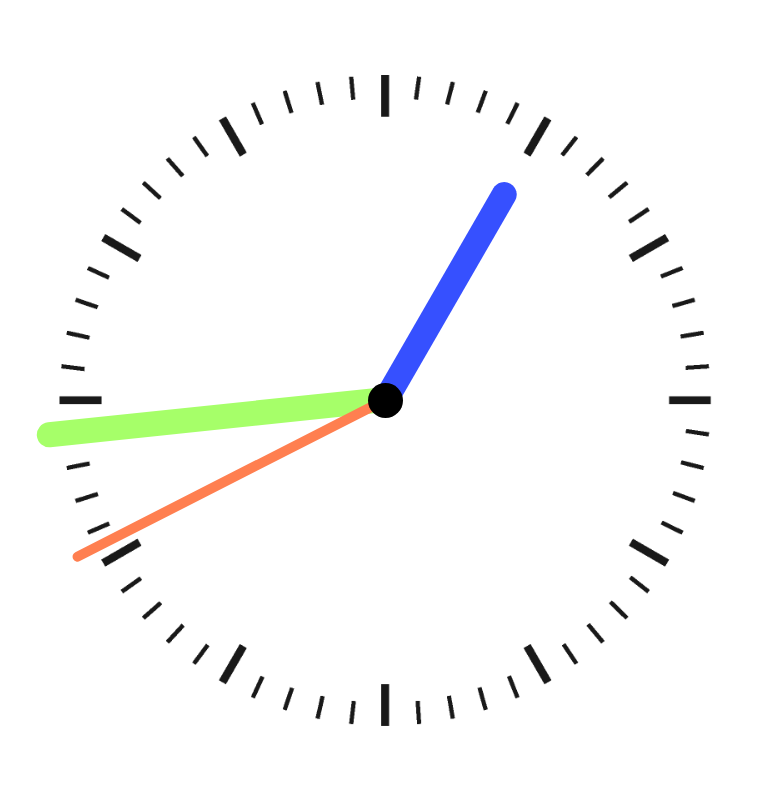
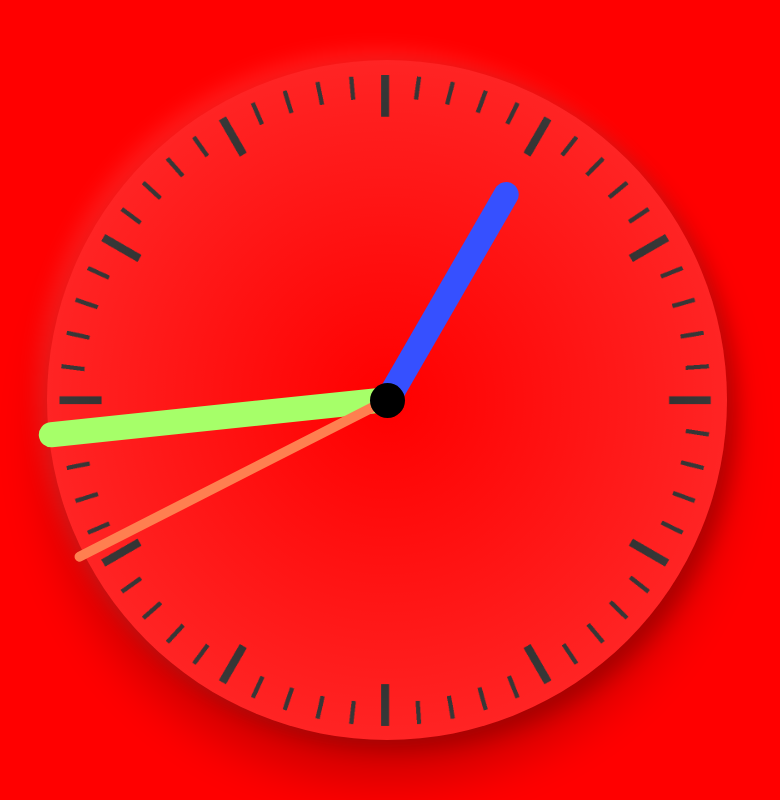
Before and after one commit to RikitoNoto/WindowClock, a Vue app: page / in a window 1280 px wide. Shown: the whole page, without its empty margins (253-1033 px from the left). Built offline with nearby package versions, Linux system fonts and the light colour scheme.

Commit message:
blur analog clock background

```diff
--- a/src/App.vue
+++ b/src/App.vue
@@ -44,6 +44,7 @@ onMounted(()=>{
 </script>
 
 <template>
+  <div class="app">
     <DigitalClock v-if="clock_mode==ClockMode.Degital" :scale=1.5 v-model:hour="hour" v-model:minute="minute"></DigitalClock>
     <AnalogClock v-if="clock_mode==ClockMode.Analog" v-model:hour="hour" v-model:minute="minute" v-model:sec="sec"></AnalogClock>
     <div id="modal" class="modal" :class="{'is-active': display_modal}">
@@ -70,10 +71,20 @@ onMounted(()=>{
         </footer>
       </div>
     </div>
+  </div>
 </template>
 
 <style scoped lang="scss">
 @import "bulma/bulma.sass";
+
+.app {
+  height: 100vh;
+  width: 100vw;
+  margin: 0;
+  padding: 0;
+  background-color: red;
+}
+
 .preference__label {
   font-size: 1.2rem;
   margin-right: 2rem;
--- a/src/components/AnalogClock.vue
+++ b/src/components/AnalogClock.vue
@@ -50,8 +50,7 @@ const sec = computed({
 </script>
 
 <template>
-  <div class="analog_clock">
-    <img src="../assets/clock.png" class="analog_clock__compass"/>
+  <div class="analog_clock analog_clock__compass">
     <div class="analog_clock__center_circle"></div>
     <Hand class="analog_clock__hand_hour" :height="500" :width="250" :weight="25" :rotate="hour" color="#3650FF"></Hand>
     <Hand class="analog_clock__hand_min" :height="700" :width="250" :weight="25" :rotate="minute" color="#A6FF69"></Hand>
@@ -67,14 +66,33 @@ const sec = computed({
     height: 100vh;
     top: calc(50% - 100vh / 2);
     left: calc(50% - 100vh / 2);
+    background-image: url(../assets/clock.png);
+    background-size: cover;
+    background-position: center;
+    background-repeat: no-repeat;
     z-index: 0;
+    &::before {
+      content: "";
+      --size: 85%;
+      position: absolute;
+      top: calc(50% - var(--size) / 2);
+      left: calc(50% - var(--size) / 2);
+      height: var(--size);
+      width: var(--size);
+      border-radius: 50%;
+      background: radial-gradient(transparent,rgba(255,255,255,0.2));
+      box-shadow: -10px -10px 20px rgba(255,255,255,0.1),
+                  10px 10px 20px rgba(0,0,0,0.2),
+                  0px 40px 50px rgba(0,0,0,0.2);
+      z-index: -1;
+    }
   }
 
   &__center_circle {
     --circle-radius: 35px;
     position:absolute;
     top: calc(50% - var(--circle-radius) / 2);
-    left: calc(50% - var(--circle-radius) / 2 - 2px);
+    left: calc(50% - var(--circle-radius) / 2);
     height: var(--circle-radius);
     width: var(--circle-radius);
     border-radius: 50%;
@@ -85,21 +103,21 @@ const sec = computed({
   &__hand_hour {
     position:absolute;
     top: calc(50% - 500px / 2);
-    left: calc(50% - 250px / 2 - 2px);
+    left: calc(50% - 250px / 2);
     z-index: 3;
   }
 
   &__hand_min {
     position:absolute;
     top: calc(50% - 700px / 2);
-    left: calc(50% - 250px / 2 - 2px);
+    left: calc(50% - 250px / 2);
     z-index: 2;
   }
 
   &__hand_sec {
     position:absolute;
     top: calc(50% - 700px / 2);
-    left: calc(50% - 250px / 2 - 2px);
+    left: calc(50% - 250px / 2);
     z-index: 4;
   }
 }
--- a/src/style.css
+++ b/src/style.css
@@ -61,8 +61,7 @@ button:focus-visible {
 
 #app {
   max-width: 1280px;
-  margin: 0 auto;
-  padding: 2rem;
+  margin: 0;
   text-align: center;
 }
 
```
Lines whose indentation alone changed are shown as unchanged.
